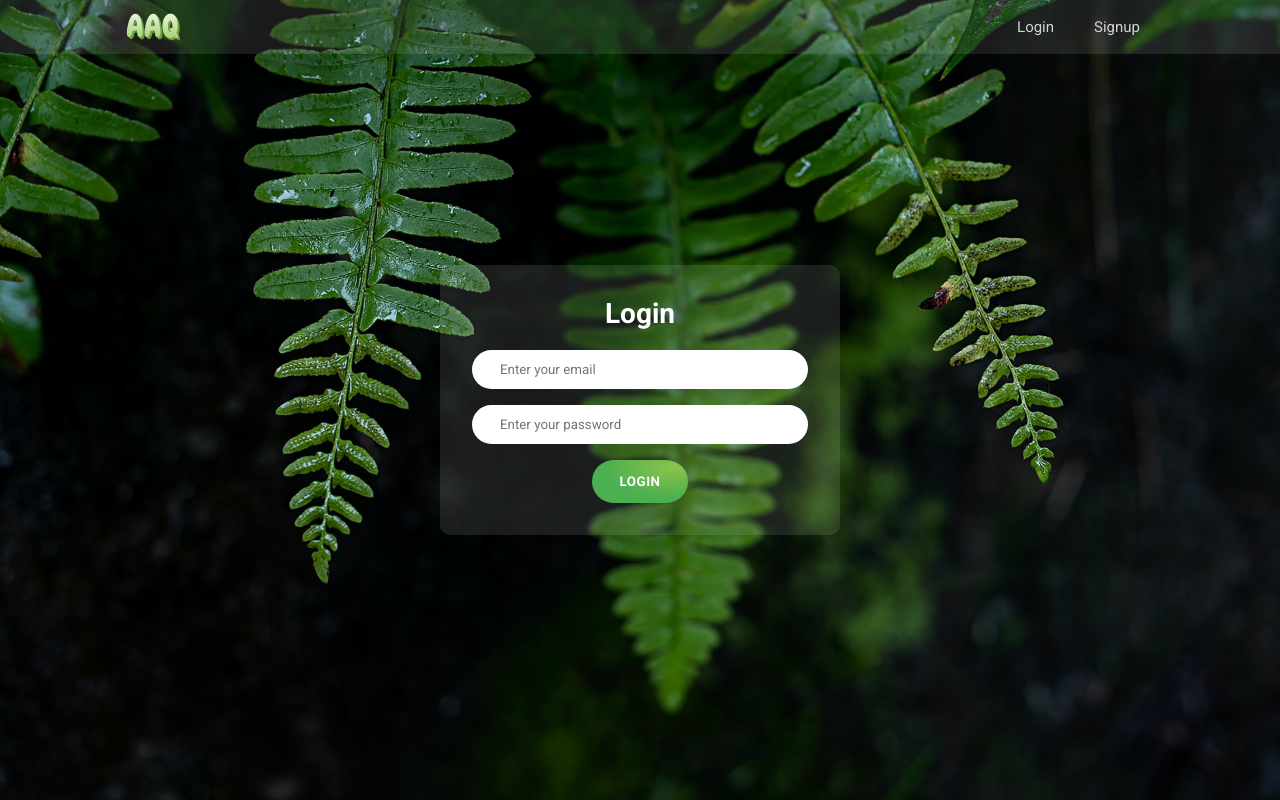
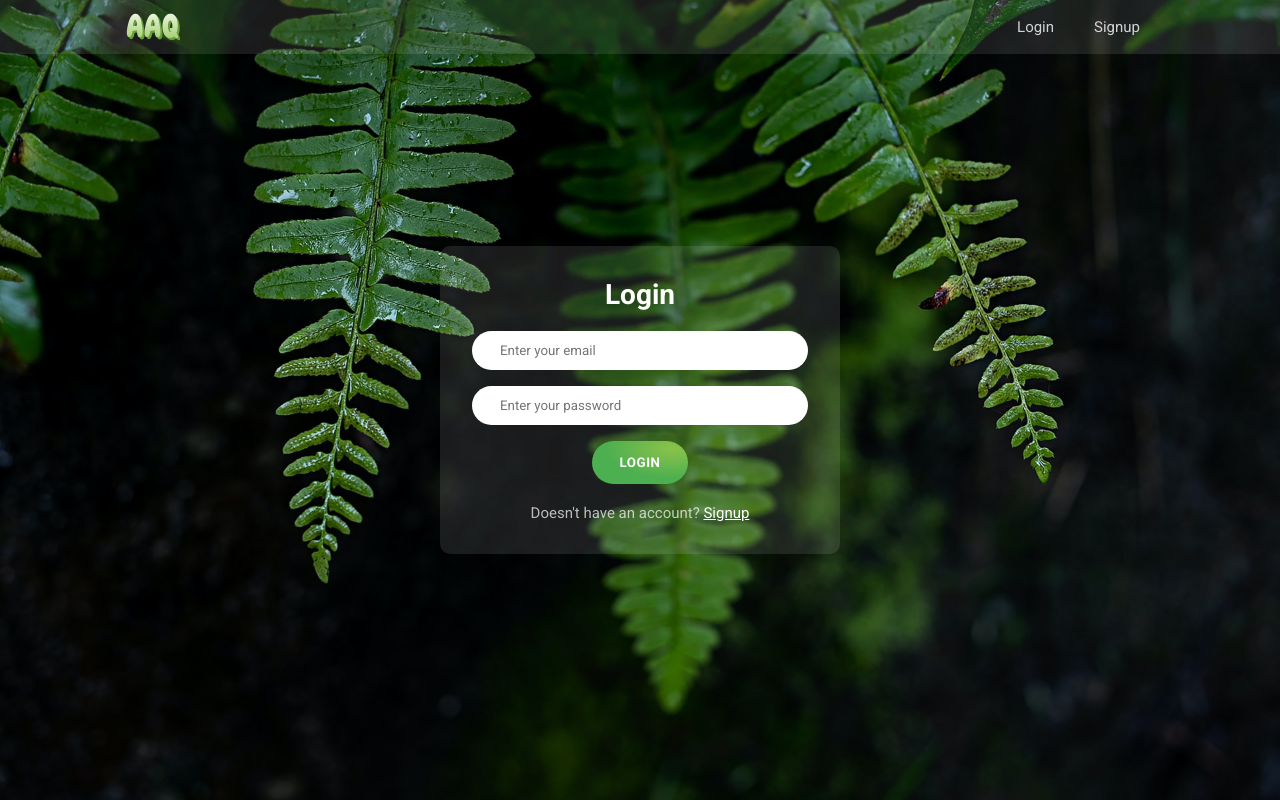
Before and after one commit to boushib/quizzes, a React (Create React App) app: page /login in a window 1280 px wide. Built offline with nearby package versions, Linux system fonts and the light colour scheme; no server answers.

Commit message:
add a link to signup from the login page

```diff
--- a/src/views/login/Login.scss
+++ b/src/views/login/Login.scss
@@ -0,0 +1,12 @@
+.login {
+  .link {
+    display: block;
+    color: rgba(#fff, 0.7);
+    font-size: 15px;
+    margin: 20px 0 0;
+    span {
+      text-decoration: underline;
+      color: #fff;
+    }
+  }
+}
--- a/src/views/login/Login.tsx
+++ b/src/views/login/Login.tsx
@@ -1,5 +1,6 @@
 import React from 'react'
 import './Login.scss'
+import { Link } from 'react-router-dom'
 
 type Props = {}
 type State = {
@@ -29,6 +30,9 @@ class Login extends React.Component<Props, State> {
           <input type="text" placeholder="Enter your email" />
           <input type="password" placeholder="Enter your password" />
           <button className="btn">Login</button>
+          <Link to="/signup" className="link">
+            Doesn't have an account? <span>Signup</span>
+          </Link>
         </form>
       </div>
     )
```
